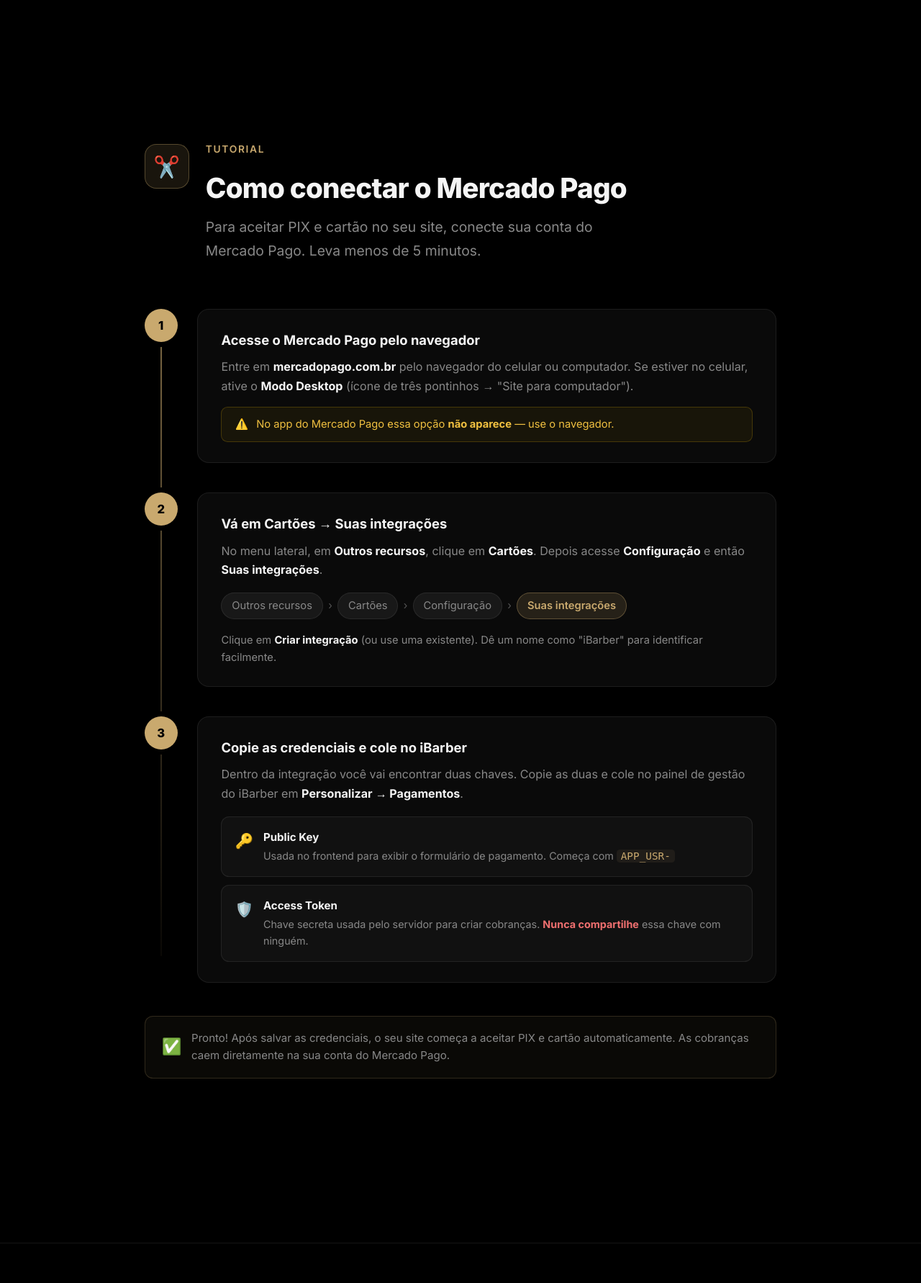
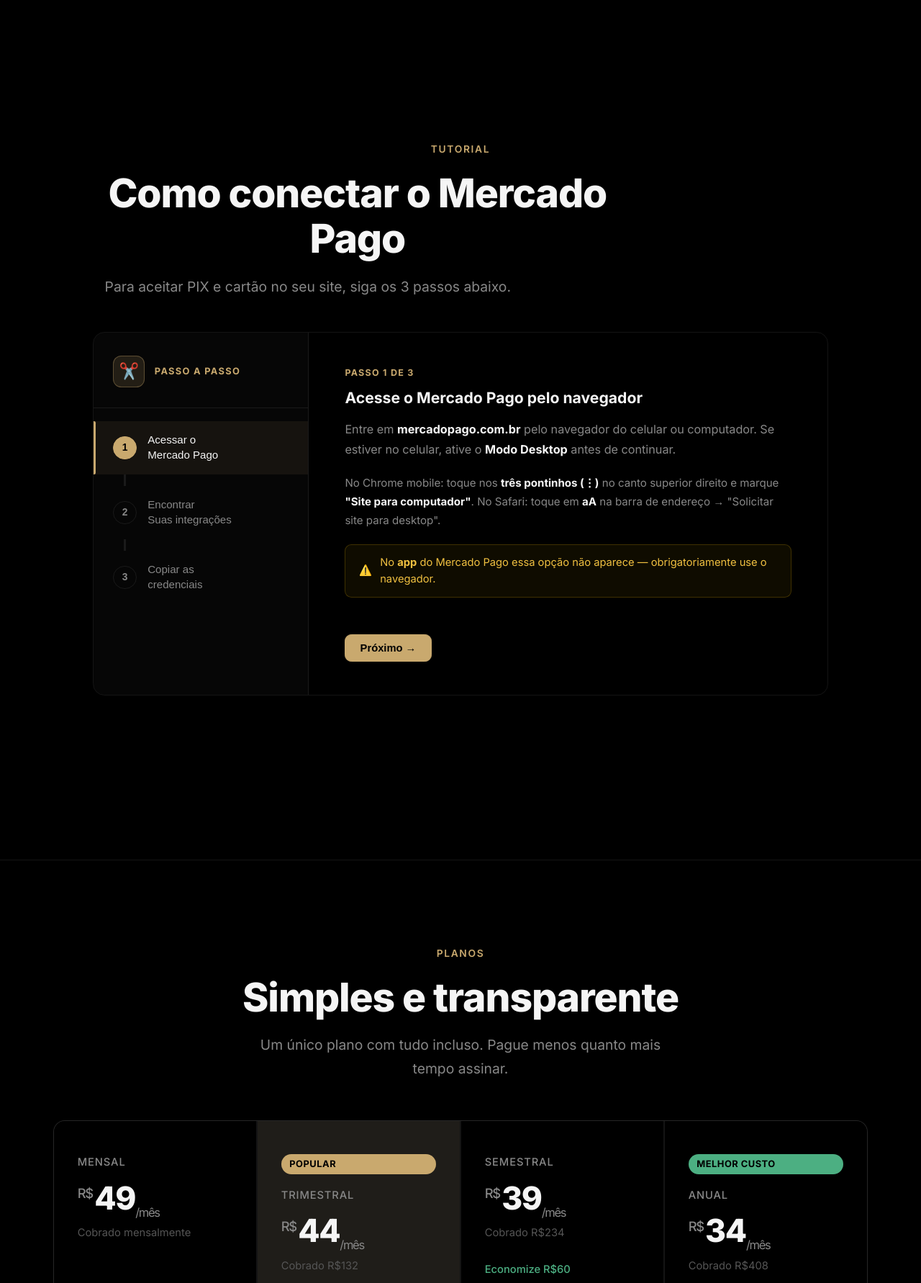
Before and after one commit to gustavo-oli-dev/iBarber.priv, a Flask app: page /landing in a window 1280 px wide. Shown: the part 4718-6500 px from the top of the page at 72% size. Run offline with Flask 3, Linux system fonts and the light colour scheme; parts of the project's set-up code (start-up, migrations or seed data) failed here and were passed over; some libraries are stand-ins or nearby versions.

Commit message:
feat(landing): redesign MP tutorial as sidebar layout with step navigation
Co-Authored-By: Claude Sonnet 4.6 <noreply@anthropic.com>

```diff
--- a/templates/landing.html
+++ b/templates/landing.html
@@ -576,90 +576,164 @@ footer{
 
 <!-- TUTORIAL MERCADO PAGO -->
 <section id="tutorial-mp" style="border-top:1px solid var(--border)">
-  <div style="max-width:860px;margin:0 auto;padding:clamp(4rem,8vw,6rem) clamp(1.5rem,5vw,3rem)">
+<style>
+.tut-wrap{max-width:1060px;margin:0 auto;padding:clamp(4rem,8vw,6rem) clamp(1.5rem,5vw,3rem)}
+.tut-layout{display:grid;grid-template-columns:260px 1fr;gap:0;border:1px solid var(--border);border-radius:var(--radius);overflow:hidden;min-height:420px}
+.tut-sidebar{background:rgba(255,255,255,0.025);border-right:1px solid var(--border);display:flex;flex-direction:column;padding:1.75rem 0}
+.tut-logo{display:flex;align-items:center;gap:.75rem;padding:0 1.5rem 1.5rem;border-bottom:1px solid var(--border);margin-bottom:1rem}
+.tut-logo-icon{width:38px;height:38px;border-radius:10px;background:rgba(201,169,110,.15);border:1px solid rgba(201,169,110,.35);display:flex;align-items:center;justify-content:center;font-size:1.2rem;flex-shrink:0}
+.tut-logo-label{font-size:.7rem;font-weight:700;letter-spacing:.1em;color:var(--gold);text-transform:uppercase}
+.tut-step-btn{display:flex;align-items:center;gap:.85rem;padding:.9rem 1.5rem;cursor:pointer;border:none;background:none;color:var(--muted);width:100%;text-align:left;transition:background .15s,color .15s;position:relative}
+.tut-step-btn:hover{background:rgba(255,255,255,0.04);color:var(--text)}
+.tut-step-btn.active{background:rgba(201,169,110,.08);color:var(--text)}
+.tut-step-btn.active::before{content:'';position:absolute;left:0;top:0;bottom:0;width:3px;background:var(--gold);border-radius:0 2px 2px 0}
+.tut-step-btn.done .tut-num{background:rgba(100,200,100,.15);border-color:rgba(100,200,100,.4);color:#4caf82}
+.tut-num{width:28px;height:28px;border-radius:50%;border:1.5px solid var(--border);display:flex;align-items:center;justify-content:center;font-size:.75rem;font-weight:700;flex-shrink:0;transition:all .2s}
+.tut-step-btn.active .tut-num{background:var(--gold);border-color:var(--gold);color:#000}
+.tut-step-title{font-size:.82rem;font-weight:500;line-height:1.35}
+.tut-connector{width:2px;height:14px;background:var(--border);margin:0 auto 0 calc(1.5rem + 13px)}
+.tut-content{padding:2.5rem 2.75rem;display:flex;flex-direction:column}
+.tut-panel{display:none;flex:1;flex-direction:column}
+.tut-panel.active{display:flex}
+.tut-panel-tag{font-size:.68rem;font-weight:700;letter-spacing:.1em;text-transform:uppercase;color:var(--gold);margin-bottom:.6rem}
+.tut-panel h3{font-size:1.15rem;font-weight:700;margin-bottom:.9rem;line-height:1.3}
+.tut-panel p{font-size:.88rem;color:var(--muted);line-height:1.7;margin-bottom:1.1rem}
+.tut-warn{display:flex;align-items:center;gap:.6rem;padding:.7rem 1rem;background:rgba(255,193,7,.06);border:1px solid rgba(255,193,7,.2);border-radius:8px;font-size:.8rem;color:#f0c040;margin-bottom:1rem}
+.tut-breadcrumb{display:flex;align-items:center;gap:.4rem;flex-wrap:wrap;font-size:.78rem;margin-bottom:1rem}
+.tut-crumb{padding:.28rem .7rem;background:rgba(255,255,255,.05);border:1px solid var(--border);border-radius:20px;color:var(--muted)}
+.tut-crumb.last{background:rgba(201,169,110,.12);border-color:rgba(201,169,110,.35);color:var(--gold);font-weight:600}
+.tut-key-card{display:flex;align-items:flex-start;gap:.75rem;padding:.85rem 1rem;background:rgba(255,255,255,.03);border:1px solid var(--border);border-radius:10px;margin-bottom:.6rem}
+.tut-key-card:last-child{margin-bottom:0}
+.tut-nav-btns{display:flex;gap:.6rem;margin-top:auto;padding-top:1.75rem}
+.tut-nav-btns button{padding:.55rem 1.1rem;border-radius:8px;font-size:.8rem;font-weight:600;cursor:pointer;border:1px solid var(--border);background:transparent;color:var(--muted);transition:all .2s}
+.tut-nav-btns button.next{background:var(--gold);border-color:var(--gold);color:#000}
+.tut-nav-btns button:hover{opacity:.85}
+@media(max-width:700px){
+  .tut-layout{grid-template-columns:1fr;grid-template-rows:auto 1fr}
+  .tut-sidebar{flex-direction:row;flex-wrap:nowrap;overflow-x:auto;padding:.75rem 0;border-right:none;border-bottom:1px solid var(--border)}
+  .tut-logo{display:none}
+  .tut-connector{display:none}
+  .tut-step-btn{flex-direction:column;align-items:center;padding:.6rem 1rem;min-width:90px;gap:.4rem;font-size:.7rem}
+  .tut-step-btn.active::before{left:0;right:0;top:auto;bottom:0;width:auto;height:3px;border-radius:2px 2px 0 0}
+  .tut-content{padding:1.5rem}
+}
+</style>
 
-    <!-- Cabeçalho -->
-    <div style="display:flex;align-items:flex-start;gap:1.25rem;margin-bottom:3.5rem">
-      <div style="width:54px;height:54px;border-radius:14px;background:rgba(201,169,110,0.12);border:1px solid rgba(201,169,110,0.35);display:flex;align-items:center;justify-content:center;font-size:1.6rem;flex-shrink:0;margin-top:.2rem">✂️</div>
-      <div>
+  <div class="tut-wrap">
+    <div style="text-align:center;margin-bottom:2.5rem">
       <div class="section-label">Tutorial</div>
-        <div class="section-title" style="font-size:clamp(1.5rem,4vw,2.1rem);line-height:1.25;margin-bottom:.75rem">Como conectar o Mercado Pago</div>
-        <p class="section-sub" style="margin:0">Para aceitar PIX e cartão no seu site, conecte sua conta do Mercado Pago. Leva menos de 5 minutos.</p>
-      </div>
+      <div class="section-title">Como conectar o Mercado Pago</div>
+      <p class="section-sub">Para aceitar PIX e cartão no seu site, siga os 3 passos abaixo.</p>
     </div>
 
-    <!-- Timeline de passos -->
-    <div style="position:relative">
-      <!-- linha vertical -->
-      <div style="position:absolute;left:19px;top:32px;width:2px;height:calc(100% - 64px);background:linear-gradient(to bottom,rgba(201,169,110,.6),rgba(201,169,110,.05));border-radius:2px"></div>
+    <div class="tut-layout">
+
+      <!-- SIDEBAR -->
+      <div class="tut-sidebar">
+        <div class="tut-logo">
+          <div class="tut-logo-icon">✂️</div>
+          <div class="tut-logo-label">Passo a passo</div>
+        </div>
+
+        <button class="tut-step-btn active" onclick="tutIr(1)">
+          <div class="tut-num">1</div>
+          <div class="tut-step-title">Acessar o<br>Mercado Pago</div>
+        </button>
+        <div class="tut-connector"></div>
+        <button class="tut-step-btn" onclick="tutIr(2)">
+          <div class="tut-num">2</div>
+          <div class="tut-step-title">Encontrar<br>Suas integrações</div>
+        </button>
+        <div class="tut-connector"></div>
+        <button class="tut-step-btn" onclick="tutIr(3)">
+          <div class="tut-num">3</div>
+          <div class="tut-step-title">Copiar as<br>credenciais</div>
+        </button>
+      </div>
+
+      <!-- CONTEÚDO -->
+      <div class="tut-content">
 
         <!-- Passo 1 -->
-      <div style="display:flex;gap:1.5rem;margin-bottom:2.25rem;align-items:flex-start">
-        <div style="width:40px;height:40px;border-radius:50%;background:var(--gold);color:#000;font-weight:800;font-size:.9rem;display:flex;align-items:center;justify-content:center;flex-shrink:0;z-index:1;box-shadow:0 0 0 6px var(--bg)">1</div>
-        <div style="flex:1;background:var(--surface);border:1px solid var(--border);border-radius:var(--radius);padding:1.5rem 1.75rem">
-          <h3 style="font-size:1rem;font-weight:700;margin-bottom:.5rem">Acesse o Mercado Pago pelo navegador</h3>
-          <p style="font-size:.875rem;color:var(--muted);line-height:1.65;margin-bottom:.85rem">Entre em <strong style="color:var(--text)">mercadopago.com.br</strong> pelo navegador do celular ou computador. Se estiver no celular, ative o <strong style="color:var(--text)">Modo Desktop</strong> (ícone de três pontinhos → "Site para computador").</p>
-          <div style="display:flex;align-items:center;gap:.6rem;padding:.65rem 1rem;background:rgba(255,193,7,0.06);border:1px solid rgba(255,193,7,0.2);border-radius:8px;font-size:.8rem;color:#f0c040">
+        <div class="tut-panel active" id="tut-p1">
+          <div class="tut-panel-tag">Passo 1 de 3</div>
+          <h3>Acesse o Mercado Pago pelo navegador</h3>
+          <p>Entre em <strong style="color:var(--text)">mercadopago.com.br</strong> pelo navegador do celular ou computador. Se estiver no celular, ative o <strong style="color:var(--text)">Modo Desktop</strong> antes de continuar.</p>
+          <p style="font-size:.82rem;color:var(--muted)">No Chrome mobile: toque nos <strong style="color:var(--text)">três pontinhos (⋮)</strong> no canto superior direito e marque <strong style="color:var(--text)">"Site para computador"</strong>. No Safari: toque em <strong style="color:var(--text)">aA</strong> na barra de endereço → "Solicitar site para desktop".</p>
+          <div class="tut-warn">
             <span>⚠️</span>
-            <span>No app do Mercado Pago essa opção <strong>não aparece</strong> — use o navegador.</span>
+            <span>No <strong>app</strong> do Mercado Pago essa opção não aparece — obrigatoriamente use o navegador.</span>
           </div>
+          <div class="tut-nav-btns">
+            <button class="next" onclick="tutIr(2)">Próximo →</button>
           </div>
         </div>
 
         <!-- Passo 2 -->
-      <div style="display:flex;gap:1.5rem;margin-bottom:2.25rem;align-items:flex-start">
-        <div style="width:40px;height:40px;border-radius:50%;background:var(--gold);color:#000;font-weight:800;font-size:.9rem;display:flex;align-items:center;justify-content:center;flex-shrink:0;z-index:1;box-shadow:0 0 0 6px var(--bg)">2</div>
-        <div style="flex:1;background:var(--surface);border:1px solid var(--border);border-radius:var(--radius);padding:1.5rem 1.75rem">
-          <h3 style="font-size:1rem;font-weight:700;margin-bottom:.5rem">Vá em Cartões → Suas integrações</h3>
-          <p style="font-size:.875rem;color:var(--muted);line-height:1.65;margin-bottom:1rem">No menu lateral, em <strong style="color:var(--text)">Outros recursos</strong>, clique em <strong style="color:var(--text)">Cartões</strong>. Depois acesse <strong style="color:var(--text)">Configuração</strong> e então <strong style="color:var(--text)">Suas integrações</strong>.</p>
-          <!-- Breadcrumb visual -->
-          <div style="display:flex;align-items:center;gap:.4rem;flex-wrap:wrap;font-size:.8rem;margin-bottom:1rem">
-            <span style="padding:.3rem .75rem;background:rgba(255,255,255,0.06);border:1px solid var(--border);border-radius:20px;color:var(--muted)">Outros recursos</span>
+        <div class="tut-panel" id="tut-p2">
+          <div class="tut-panel-tag">Passo 2 de 3</div>
+          <h3>Vá em Cartões → Suas integrações</h3>
+          <p>No menu lateral do Mercado Pago, role até <strong style="color:var(--text)">Outros recursos</strong> e clique em <strong style="color:var(--text)">Cartões</strong>. Em seguida, acesse <strong style="color:var(--text)">Configuração</strong> e localize <strong style="color:var(--text)">Suas integrações</strong>.</p>
+          <div class="tut-breadcrumb">
+            <span class="tut-crumb">Outros recursos</span>
             <span style="color:var(--muted2)">›</span>
-            <span style="padding:.3rem .75rem;background:rgba(255,255,255,0.06);border:1px solid var(--border);border-radius:20px;color:var(--muted)">Cartões</span>
+            <span class="tut-crumb">Cartões</span>
             <span style="color:var(--muted2)">›</span>
-            <span style="padding:.3rem .75rem;background:rgba(255,255,255,0.06);border:1px solid var(--border);border-radius:20px;color:var(--muted)">Configuração</span>
+            <span class="tut-crumb">Configuração</span>
             <span style="color:var(--muted2)">›</span>
-            <span style="padding:.3rem .75rem;background:rgba(201,169,110,.15);border:1px solid rgba(201,169,110,.35);border-radius:20px;color:var(--gold);font-weight:600">Suas integrações</span>
+            <span class="tut-crumb last">Suas integrações</span>
           </div>
-          <p style="font-size:.8rem;color:var(--muted);line-height:1.6">Clique em <strong style="color:var(--text)">Criar integração</strong> (ou use uma existente). Dê um nome como "iBarber" para identificar facilmente.</p>
+          <p style="font-size:.82rem;color:var(--muted)">Clique em <strong style="color:var(--text)">Criar integração</strong> (ou use uma existente). Dê um nome como <strong style="color:var(--text)">"iBarber"</strong> para identificar facilmente no futuro.</p>
+          <div class="tut-nav-btns">
+            <button onclick="tutIr(1)">← Voltar</button>
+            <button class="next" onclick="tutIr(3)">Próximo →</button>
           </div>
         </div>
 
         <!-- Passo 3 -->
-      <div style="display:flex;gap:1.5rem;align-items:flex-start">
-        <div style="width:40px;height:40px;border-radius:50%;background:var(--gold);color:#000;font-weight:800;font-size:.9rem;display:flex;align-items:center;justify-content:center;flex-shrink:0;z-index:1;box-shadow:0 0 0 6px var(--bg)">3</div>
-        <div style="flex:1;background:var(--surface);border:1px solid var(--border);border-radius:var(--radius);padding:1.5rem 1.75rem">
-          <h3 style="font-size:1rem;font-weight:700;margin-bottom:.5rem">Copie as credenciais e cole no iBarber</h3>
-          <p style="font-size:.875rem;color:var(--muted);line-height:1.65;margin-bottom:1rem">Dentro da integração você vai encontrar duas chaves. Copie as duas e cole no painel de gestão do iBarber em <strong style="color:var(--text)">Personalizar → Pagamentos</strong>.</p>
-          <div style="display:flex;flex-direction:column;gap:.6rem">
-            <div style="display:flex;align-items:flex-start;gap:.75rem;padding:.85rem 1rem;background:rgba(255,255,255,0.03);border:1px solid var(--border);border-radius:10px">
+        <div class="tut-panel" id="tut-p3">
+          <div class="tut-panel-tag">Passo 3 de 3</div>
+          <h3>Copie as credenciais e cole no iBarber</h3>
+          <p>Dentro da integração você vai encontrar duas chaves. Copie as duas e cole no painel de gestão do iBarber em <strong style="color:var(--text)">Personalizar → Pagamentos</strong>.</p>
+          <div class="tut-key-card">
             <span style="font-size:1.1rem;margin-top:.1rem">🔑</span>
             <div>
-                <div style="font-size:.82rem;font-weight:700;color:var(--text);margin-bottom:.2rem">Public Key</div>
-                <div style="font-size:.78rem;color:var(--muted)">Usada no frontend para exibir o formulário de pagamento. Começa com <code style="color:var(--gold);background:rgba(201,169,110,.08);padding:1px 5px;border-radius:4px">APP_USR-</code></div>
+              <div style="font-size:.82rem;font-weight:700;color:var(--text);margin-bottom:.25rem">Public Key</div>
+              <div style="font-size:.78rem;color:var(--muted)">Usada para exibir o formulário de pagamento. Começa com <code style="color:var(--gold);background:rgba(201,169,110,.08);padding:1px 5px;border-radius:4px">APP_USR-</code></div>
             </div>
           </div>
-            <div style="display:flex;align-items:flex-start;gap:.75rem;padding:.85rem 1rem;background:rgba(255,255,255,0.03);border:1px solid var(--border);border-radius:10px">
+          <div class="tut-key-card">
             <span style="font-size:1.1rem;margin-top:.1rem">🛡️</span>
             <div>
-                <div style="font-size:.82rem;font-weight:700;color:var(--text);margin-bottom:.2rem">Access Token</div>
-                <div style="font-size:.78rem;color:var(--muted)">Chave secreta usada pelo servidor para criar cobranças. <strong style="color:#f07070">Nunca compartilhe</strong> essa chave com ninguém.</div>
+              <div style="font-size:.82rem;font-weight:700;color:var(--text);margin-bottom:.25rem">Access Token</div>
+              <div style="font-size:.78rem;color:var(--muted)">Chave secreta usada para criar cobranças. <strong style="color:#f07070">Nunca compartilhe</strong> essa chave com ninguém.</div>
             </div>
           </div>
+          <div style="margin-top:1rem;display:flex;align-items:center;gap:.6rem;padding:.7rem 1rem;background:rgba(100,200,100,.06);border:1px solid rgba(100,200,100,.2);border-radius:8px;font-size:.8rem;color:#4caf82">
+            <span>✅</span>
+            <span>Pronto! Após salvar, seu site passa a aceitar PIX e cartão automaticamente.</span>
           </div>
+          <div class="tut-nav-btns">
+            <button onclick="tutIr(2)">← Voltar</button>
           </div>
         </div>
 
-    </div><!-- /timeline -->
-
-    <!-- Nota final -->
-    <div style="margin-top:2.5rem;display:flex;align-items:center;gap:.75rem;padding:1rem 1.25rem;background:rgba(201,169,110,0.05);border:1px solid rgba(201,169,110,0.2);border-radius:10px">
-      <span style="font-size:1.2rem;flex-shrink:0">✅</span>
-      <p style="font-size:.82rem;color:var(--muted);line-height:1.6">Pronto! Após salvar as credenciais, o seu site começa a aceitar PIX e cartão automaticamente. As cobranças caem diretamente na sua conta do Mercado Pago.</p>
+      </div>
+    </div><!-- /tut-layout -->
   </div>
 
-  </div>
+  <script>
+  function tutIr(n){
+    document.querySelectorAll('.tut-panel').forEach(function(p){p.classList.remove('active')});
+    document.querySelectorAll('.tut-step-btn').forEach(function(b,i){
+      b.classList.remove('active');
+      if(i<n-1) b.classList.add('done'); else b.classList.remove('done');
+      if(i===n-1) b.classList.add('active');
+    });
+    var panel = document.getElementById('tut-p'+n);
+    if(panel) panel.classList.add('active');
+  }
+  </script>
 </section>
 
 <!-- PRICING -->
```
Lines whose indentation alone changed are shown as unchanged.
